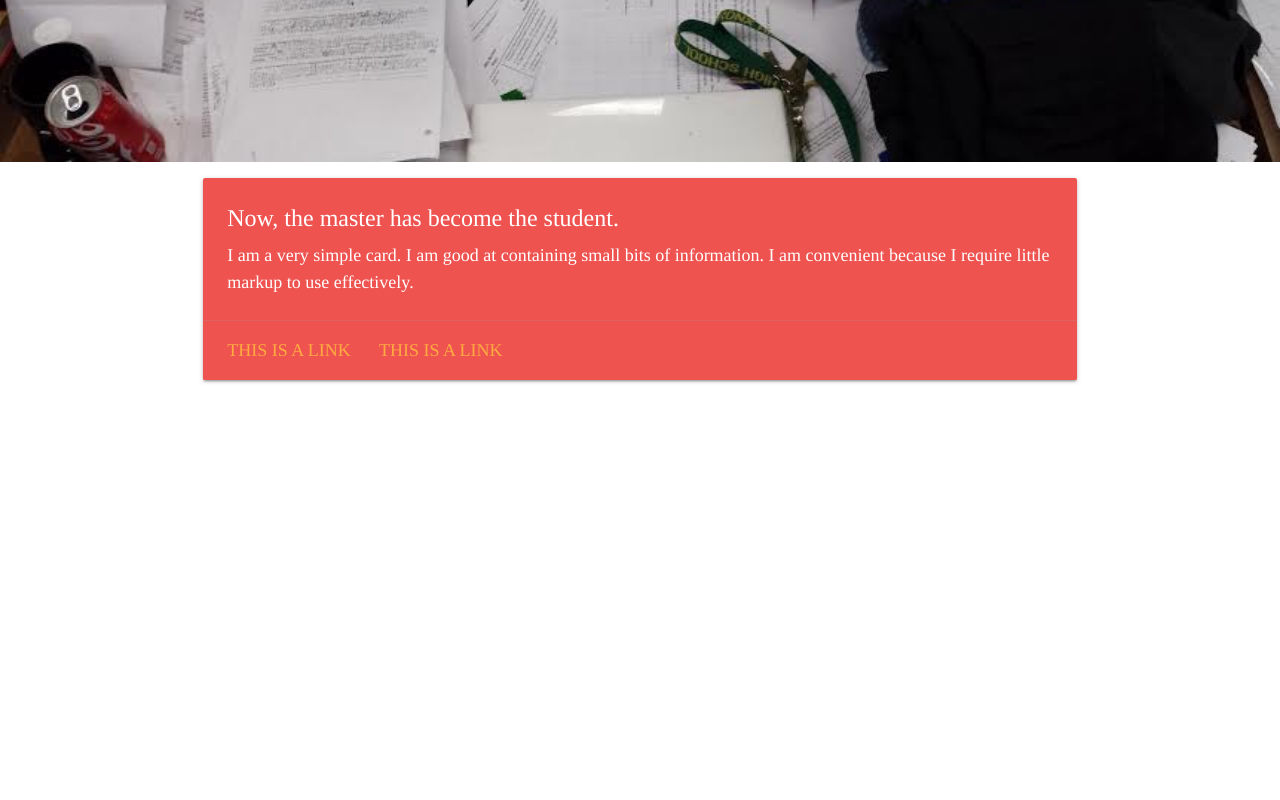
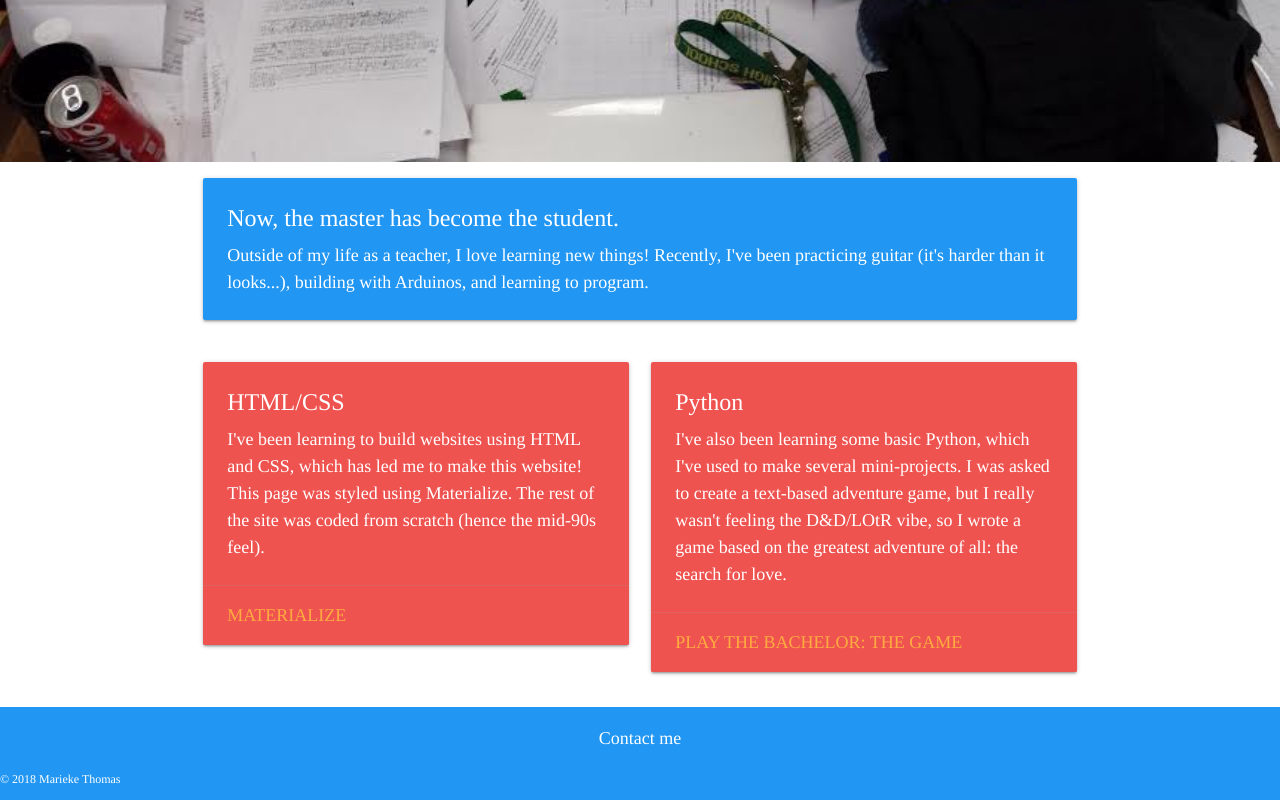
Before and after one commit to marieke-thomas/partner-project-2, a plain HTML site: page programming.html in a window 1280 px wide. Shown: the part 435-1235 px from the top of the page. Before the commit the page ends 850 px from the top, so only its background shows below. Drawn offline with nearby package versions, Linux system fonts and the light colour scheme.

Commit message:
Finishing touches

```diff
--- a/my.css
+++ b/my.css
@@ -27,6 +27,21 @@ h2 {
 h3 {
     color:#0C0C45;
 }
+
+#heading a:link {
+color: #59599A;
+text-decoration: none;
+}
+
+
+#heading a:visited {
+color: #59599A;
+}
+
+#heading a:hover {
+color: #7a599a;
+}
+
 /*u1 {*/
 /*    color: #024327;*/
 /*}*/
--- a/programming.html
+++ b/programming.html
@@ -33,26 +33,49 @@
     <div class="container">
         <div class="row">
           <div class="col 12">
-            <div class="card red lighten-1">
+            <div class="card light blue">
               <div class="card-content white-text">
                 <span class="card-title">Now, the master has become the student.</span>
-                <p>I am a very simple card. I am good at containing small bits of information.
-                  I am convenient because I require little markup to use effectively.</p>
-              </div>
-              <div class="card-action">
-                <a href="#">This is a link</a>
-                <a href="#">This is a link</a>
+                <p>Outside of my life as a teacher, I love learning new things! Recently, I've been practicing guitar (it's harder than it looks...), building with Arduinos, and learning to program.
+                </p>
               </div>
             </div>
           </div>
-        <div/>
+        </div>
+
+        <div class="row">
+          <div class="col s12 m6">
+            <div class="card red lighten-1">
+              <div class="card-content white-text">
+                <span class="card-title">HTML/CSS</span>
+                <p>I've been learning to build websites using HTML and CSS, which has led me to make this website! This page was styled using Materialize. The rest of the site was coded from scratch (hence the mid-90s feel).</p>
+              </div>
+              <div class="card-action">
+                <a href="http://materializecss.com/">Materialize</a>
+              </div>
+            </div>
+          </div>
+          <div class="col s12 m6">
+            <div class="card red lighten-1">
+              <div class="card-content white-text">
+                <span class="card-title">Python</span>
+                <p>I've also been learning some basic Python, which I've used to make several mini-projects.
+                I was asked to create a text-based adventure game, but I really wasn't feeling the D&D/LOtR vibe, so I wrote a game based on the greatest adventure of all: the search for love.
+                </p>
+              </div>
+              <div class="card-action">
+                <a href="https://repl.it/@marieke_thomas/THE-BACHELOR-The-Game">Play THE BACHELOR: The Game</a>
+              </div>
+            </div>
+          </div>
+        </div>
+
 
     </div>
 
 
-
     <div class="cell light blue" id="programming-footer">
-        <p id="footer-contact-1"><a href="Contact.html" style="color: white">Contact me here</a></p>
+        <p id="footer-contact-1"><a href="Contact.html" style="color: white">Contact me</a></p>
         <p id="copyright-1">&copy; 2018 Marieke Thomas</p>
     </div>
 
@@ -63,91 +86,3 @@
 </body>
 
 </html>
-
-
-
-
-
-<!--<body id="programming">-->
-<!--    <nav>-->
-<!--        <div class="nav-wrapper light-blue">-->
-<!--          <a href="#!" class="brand-logo">Marieke Thomas</a>-->
-<!--          <ul class="right hide-on-med-and-down">-->
-<!--            <li><a href="index.html">Home</a></li>-->
-<!--            <li><a href="Teaching.html">Teaching </a></li>-->
-<!--            <li><a href="Performing.html"> Performing </a></li>-->
-<!--            <li class="active"><a href="programming.html"> Programming </a></li>-->
-<!--            <li><a href="Hera.html">My Cat, Hera</a></li>-->
-<!--            <li><a href="Bookmarks.html">Bookmarks</a></li>-->
-<!--            <li><a href="Marieke Thomas Resume.pdf">Resume</a></li>-->
-<!--            <li><a href="Contact.html">Contact</a></li>-->
-<!--          </ul>-->
-<!--        </div>-->
-<!--    </nav>-->
-
-<!--    <div class="picture">-->
-<!--        <img src="Desk Pic.jpg" width=100%>-->
-<!--        <div class="centered">Programming</div>-->
-<!--    </div>-->
-
-
-<!--    <div class="container">-->
-<!--        <div class="row">-->
-<!--          <div class="col 12">-->
-<!--            <div class="card red lighten-1">-->
-<!--              <div class="card-content white-text">-->
-<!--                <span class="card-title">Now, the master has become the student.</span>-->
-<!--                <p>I am a very simple card. I am good at containing small bits of information.-->
-<!--                  I am convenient because I require little markup to use effectively.</p>-->
-<!--              </div>-->
-<!--              <div class="card-action">-->
-<!--                <a href="#">This is a link</a>-->
-<!--                <a href="#">This is a link</a>-->
-<!--              </div>-->
-<!--          </div>-->
-<!--        </div>-->
-
-<!--        <div class="row">-->
-<!--          <div class="col s12 m6">-->
-<!--            <div class="card blue-grey darken-1">-->
-<!--              <div class="card-content white-text">-->
-<!--                <span class="card-title">Card Title</span>-->
-<!--                <p>I am a very simple card. I am good at containing small bits of information.-->
-<!--                  I am convenient because I require little markup to use effectively.</p>-->
-<!--              </div>-->
-<!--              <div class="card-action">-->
-<!--                <a href="#">This is a link</a>-->
-<!--                <a href="#">This is a link</a>-->
-<!--              </div>-->
-<!--            </div>-->
-<!--          </div>-->
-<!--          <div class="col s12 m6">-->
-<!--            <div class="card blue-grey darken-1">-->
-<!--              <div class="card-content white-text">-->
-<!--                <span class="card-title">Card Title</span>-->
-<!--                <p>I am a very simple card. I am good at containing small bits of information.-->
-<!--                  I am convenient because I require little markup to use effectively.</p>-->
-<!--              </div>-->
-<!--              <div class="card-action">-->
-<!--                <a href="#">This is a link</a>-->
-<!--                <a href="#">This is a link</a>-->
-<!--              </div>-->
-<!--            </div>-->
-<!--          </div>-->
-
-<!--        </div>-->
-
-<!--    </div>-->
-
-<!--    <div class="cell light blue" id="programming-footer">-->
-<!--        <p id="footer-contact-1"><a href="Contact.html" style="color: white">Contact me here</a></p>-->
-<!--        <p id="copyright-1">&copy; 2018 Marieke Thomas</p>-->
-<!--    </div>-->
-
-
-<!--    <script src="https://cdnjs.cloudflare.com/ajax/libs/materialize/1.0.0-beta/js/materialize.min.js"></script>-->
-
-
-<!--</body>-->
-
-<!--</html>-->
```
Also changed, not shown: Bookmarks.html (+1 -0 lines), Contact.html (+1 -0 lines), Hera.html (+1 -0 lines), Performing.html (+1 -0 lines), Teaching.html (+1 -0 lines).
